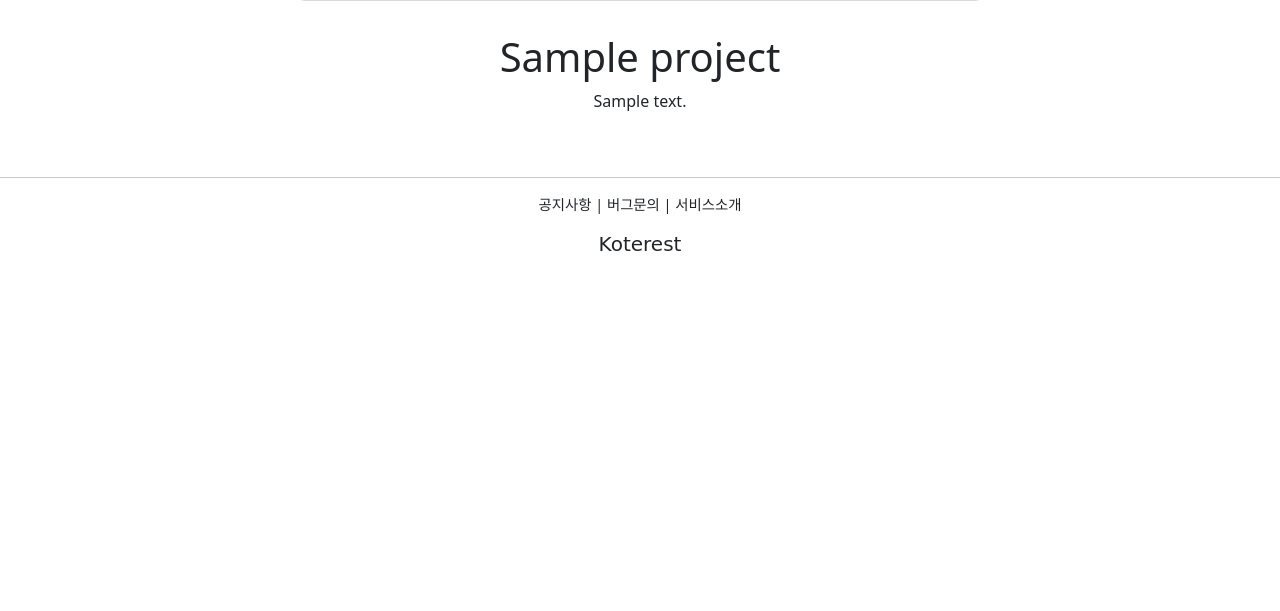
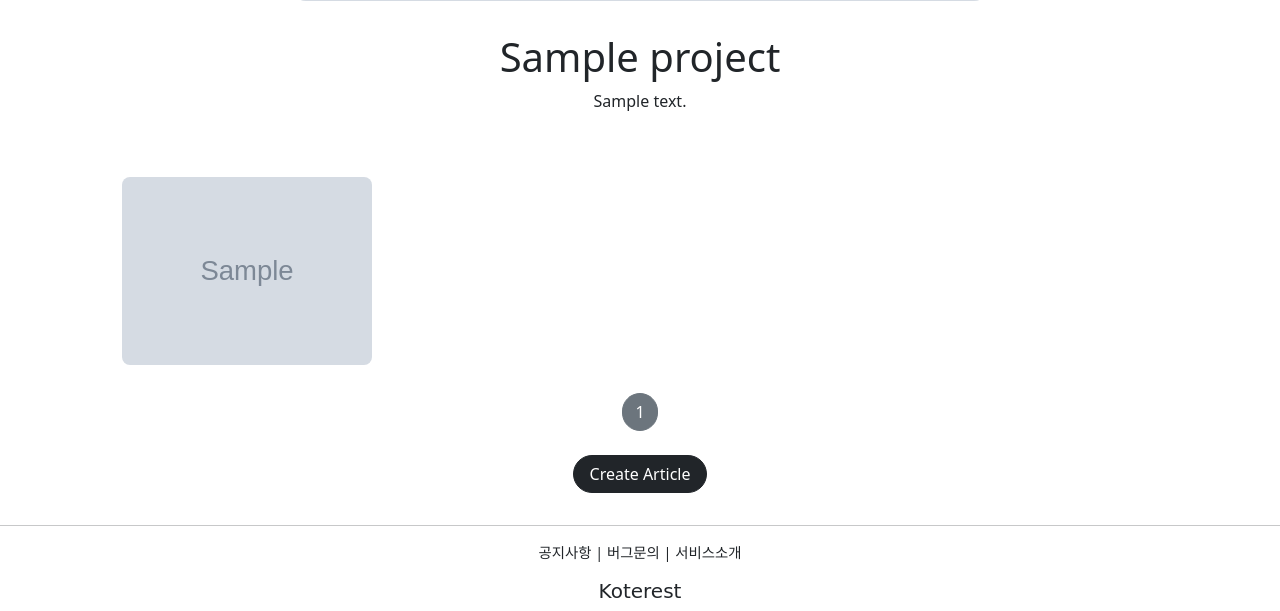
Before and after one commit to Kogoon/Koterest, a Django app: page /projects/detail/1 in a window 1280 px wide. Shown: the part 757-1368 px from the top of the page. Before the commit the page ends 1008 px from the top, so only its background shows below. Run offline with Django 4.2, Linux system fonts and the light colour scheme; tables that the repository leaves empty hold one stand-in row (values such as "Sample post"); grey boxes marked "Sample" are stand-in pictures; some libraries are stand-ins or nearby versions; some web fonts are replaced.

Commit message:
MultipleObjectMixin to ProjectApp&ArticleApp

```diff
--- a/accountapp/templates/accountapp/detail.html
+++ b/accountapp/templates/accountapp/detail.html
@@ -62,6 +62,9 @@
             {% endif %}
 
         </div>
+    <div>
+        {% include 'snippets/list_fragment.html' with article_list=object_list %}
+    </div>
     </div>
 
 {% endblock %}
--- a/articleapp/forms.py
+++ b/articleapp/forms.py
@@ -6,4 +6,4 @@ from articleapp.models import Article
 class ArticleCreationForm(ModelForm):
     class Meta:
         model = Article
-        fields = ['title', 'image', 'content']
+        fields = ['title', 'image', 'project', 'content']
--- a/articleapp/models.py
+++ b/articleapp/models.py
@@ -2,8 +2,12 @@ from django.contrib.auth.models import User
 from django.db import models
 
 # Create your models here.
+from projectapp.models import Project
+
+
 class Article(models.Model):
     writer = models.ForeignKey(User, on_delete=models.SET_NULL, related_name='article', null=True)
+    project = models.ForeignKey(Project, on_delete=models.SET_NULL, related_name='article', null=True)
 
     title = models.CharField(max_length=200, null=True)
     image = models.ImageField(upload_to='article/', null=False)
--- a/projectapp/templates/projectapp/detail.html
+++ b/projectapp/templates/projectapp/detail.html
@@ -15,7 +15,10 @@
             <p>
                 {{ target_project.description }}
             </p>
+        </div>
 
+        <div>
+            {% include 'snippets/list_fragment.html' with article_list=object_list %}
         </div>
     </div>
 
--- a/projectapp/views.py
+++ b/projectapp/views.py
@@ -5,7 +5,9 @@ from django.shortcuts import render
 from django.urls import reverse
 from django.utils.decorators import method_decorator
 from django.views.generic import CreateView, DetailView, ListView
+from django.views.generic.list import MultipleObjectMixin
 
+from articleapp.models import Article
 from projectapp.forms import ProjectCreationForm
 from projectapp.models import Project
 
@@ -21,10 +23,16 @@ class ProjectCreateView(CreateView):
         return reverse('projectapp:detail', kwargs={'pk': self.object.pk})
 
 
-class ProjectDetailView(DetailView):
+class ProjectDetailView(DetailView, MultipleObjectMixin):
     model = Project
     context_object_name = 'target_project'
     template_name = 'projectapp/detail.html'
+
+    paginate_by = 25
+
+    def get_context_data(self, **kwargs):
+        object_list = Article.objects.filter(project=self.get_object())
+        return super(ProjectDetailView, self).get_context_data(object_list=object_list, **kwargs)
 
 
 class ProjectListView(ListView):
--- /dev/null
+++ b/templates/snippets/list_fragment.html
@@ -0,0 +1,52 @@
+{% load static %}
+
+    <style>
+
+        .container {
+            padding: 0;
+            margin: 0 auto;
+        }
+
+        .container a {
+            width: 45%;
+            max-width: 250px;
+        }
+
+        .container div {
+          display: flex;
+          justify-content: center;
+          align-items: center;
+          border-radius: 8px;
+        }
+
+        .container img {
+            width: 100%;
+            border-radius: 8px;
+        }
+
+    </style>
+
+    {% if article_list %}
+        <div class="container">
+            {% for article in article_list %}
+                <a href="{% url 'articleapp:detail' pk=article.pk %}">
+                <div>
+                    {% include 'snippets/card.html' with article=article %}
+                </div>
+                </a>
+            {% endfor %}
+        </div>
+        <script src="{% static 'js/magicgrid.js' %}"></script>
+    {% else %}
+        <div style="text-align: center">
+            <h1>No Articles</h1>
+        </div>
+    {% endif %}
+
+    {% include 'snippets/pagination.html' with page_obj=page_obj %}
+
+    <div style="text-align: center">
+        <a href="{% url 'articleapp:create' %}" class="btn btn-dark rounded-pill mt-2 px-3 mb-3">
+            Create Article
+        </a>
+    </div>
```
Also changed, not shown: accountapp/views.py (+9 -2 lines), articleapp/migrations/0002_article_project.py (added).
